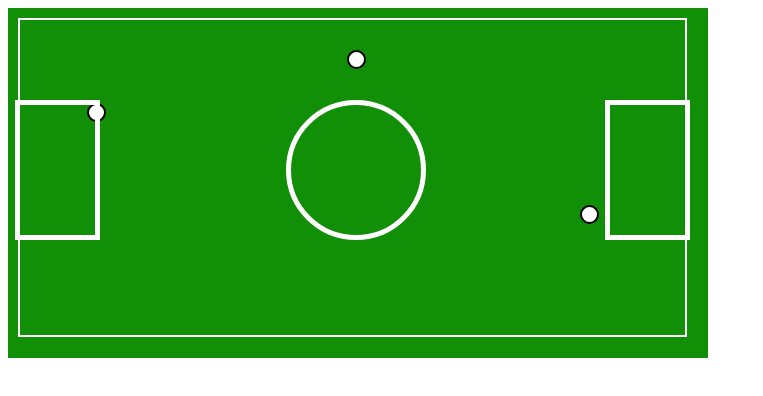
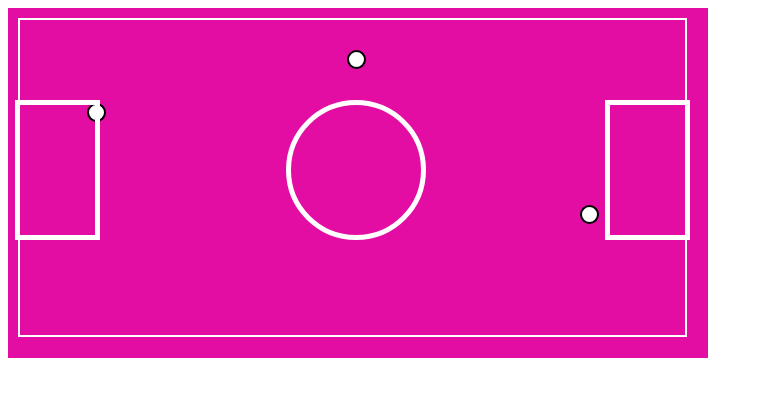
Before and after one commit to VWILMERE/feauture-test, a plain HTML site: page index.html in a window 1280 px wide. Shown: the whole page, without its empty margins (0-763 px from the left). Drawn offline with Linux system fonts and the light colour scheme.

Commit message:
estadio color rosa

```diff
--- a/css/main.css
+++ b/css/main.css
@@ -1,5 +1,5 @@
 .stadium {
- background-color: rgb(17, 143, 6);
+ background-color: rgb(228, 13, 163);
  height: 350px;
  width: 700px;
  text-align: center;
```
